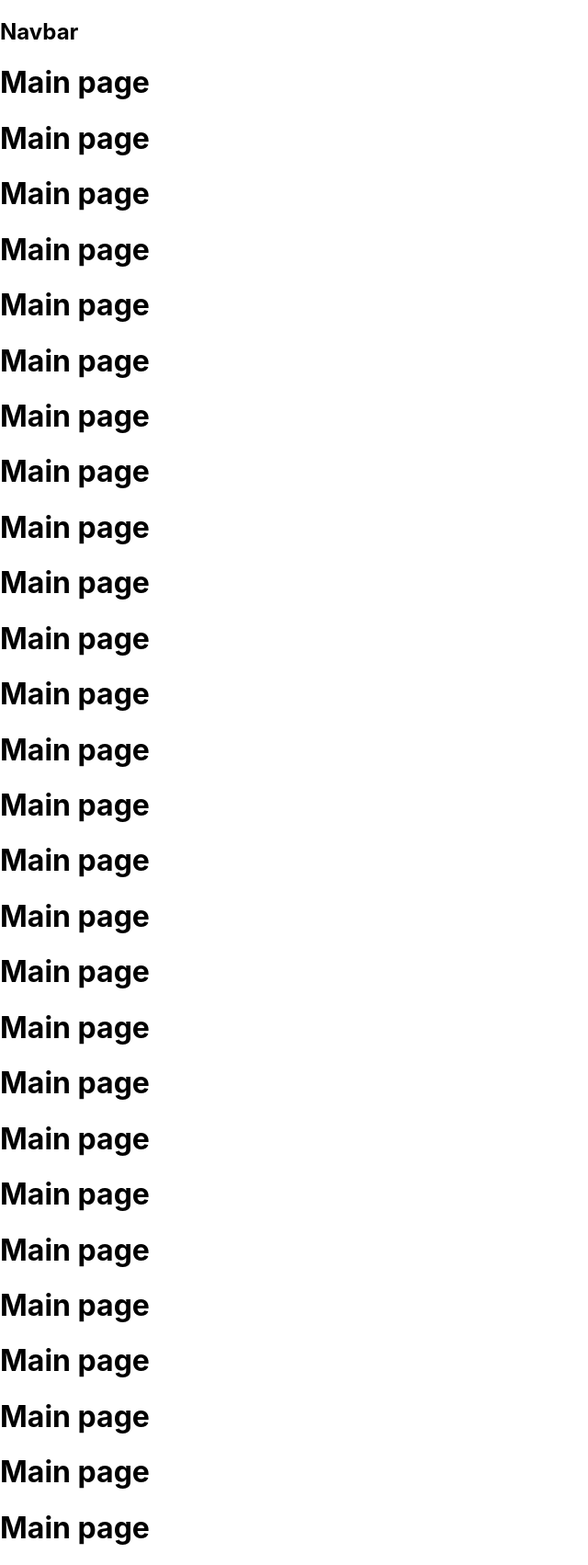
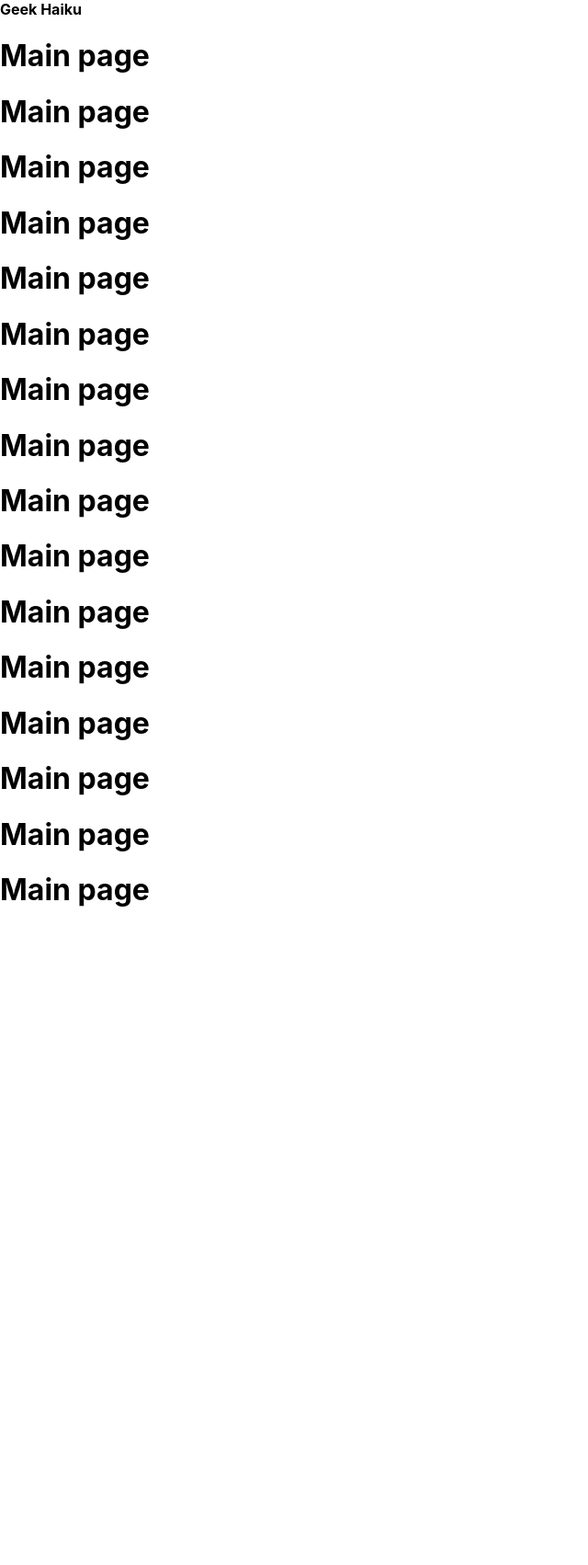
Before and after one commit to RomanWeb-RT/Geek-Haiku-app, a React app in the folder geek-haiku-front/: page / in a window 1280 px wide. Shown: the whole page at 92% size, without its empty margins (0-640 px from the left). After the commit the page ends 1008 px from the top, so only its background shows below. Built offline with nearby package versions, Linux system fonts and the light colour scheme.

Commit message:
Complite Navbar for scroll actions. Add main icon.

```diff
--- a/geek-haiku-front/src/components/Navigation/Navbar/Navbar.css
+++ b/geek-haiku-front/src/components/Navigation/Navbar/Navbar.css
@@ -1,16 +1,36 @@
-.Navbar{
+.Navbar {
     position: fixed;
-    height: 60px;
     top: 0;
     left: 0;
     width: 100%;
-    background: linear-gradient(90deg, #5041b2 30%, #7969e6 100%);;
+    height: 60px;
+    background: linear-gradient(90deg, #5041b2 30%, #7969e6 100%, rgba(145, 145, 255, 0.71) 100%);;
     transition: transform .22s ease-out;
     z-index: 2000;
     transform: translateY(0px);
-    box-shadow: 2px 2px 2px rgba(0, 0,0, 0.2)
+    box-shadow: 2px 2px 2px rgba(0, 0, 0, 0.2);
 }
 
-.Navbar.hide{
-    transform: translateY(-60px);
+.Navbar strong {
+    position: absolute;
+    top: 50%;
+    transform: translate(0, -50%);
+    font-family: Cassanet;
+    font-size: 30px;
+    margin-left: 10px;
+    color: #5AFFA1;
 }
+
+.Navbar a {
+    display: inline-block;
+    background-size: cover;
+    overflow: hidden;
+    margin: 5px;
+    background-image: url('../../../GH.png');
+    width: 50px;
+    height: 50px;
+}
+
+.Navbar.hide {
+    transform: translateY(-100px);
+}
--- a/geek-haiku-front/src/components/Navigation/Navbar/Navbar.js
+++ b/geek-haiku-front/src/components/Navigation/Navbar/Navbar.js
@@ -12,7 +12,7 @@ class Navbar extends Component {
 
 
     handleScroll = () => {
-        if (window.pageYOffset > 150 ) {
+        if (window.pageYOffset > 150) {
             this.setState({
                 showNavbar: false,
             });
@@ -31,7 +31,8 @@ class Navbar extends Component {
         return (
             <React.Fragment>
                 <nav className={nav.join(' ')}>
-                    <h2>Navbar</h2>
+                    <a href={"/"}/>
+                    <strong>Geek Haiku</strong>
                 </nav>
             </React.Fragment>
         )
--- a/geek-haiku-front/src/containers/Main/Main.css
+++ b/geek-haiku-front/src/containers/Main/Main.css
@@ -6,8 +6,9 @@
     align-self: center;
     padding-top: 50px;
     width: 50%;
-    background: #54f745;
-    border: 1px solid aquamarine;
+    background: #5AFFA1;
+    border: 5px solid aquamarine;
+    min-width: 600px;
 }
 
 .Main h1{
--- a/geek-haiku-front/src/containers/Main/Main.js
+++ b/geek-haiku-front/src/containers/Main/Main.js
@@ -22,19 +22,6 @@ class Main extends Component {
                 <h1>Main page</h1>
                 <h1>Main page</h1>
                 <h1>Main page</h1>
-                <h1>Main page</h1>
-                <h1>Main page</h1>
-                <h1>Main page</h1>
-                <h1>Main page</h1>
-                <h1>Main page</h1>
-                <h1>Main page</h1>
-                <h1>Main page</h1>
-                <h1>Main page</h1>
-                <h1>Main page</h1>
-                <h1>Main page</h1>
-                <h1>Main page</h1>
-
-
             </div>
         )
     }
```
Also changed, not shown: geek-haiku-front/src/GH.png (added), geek-haiku-front/src/icon.png (added).
